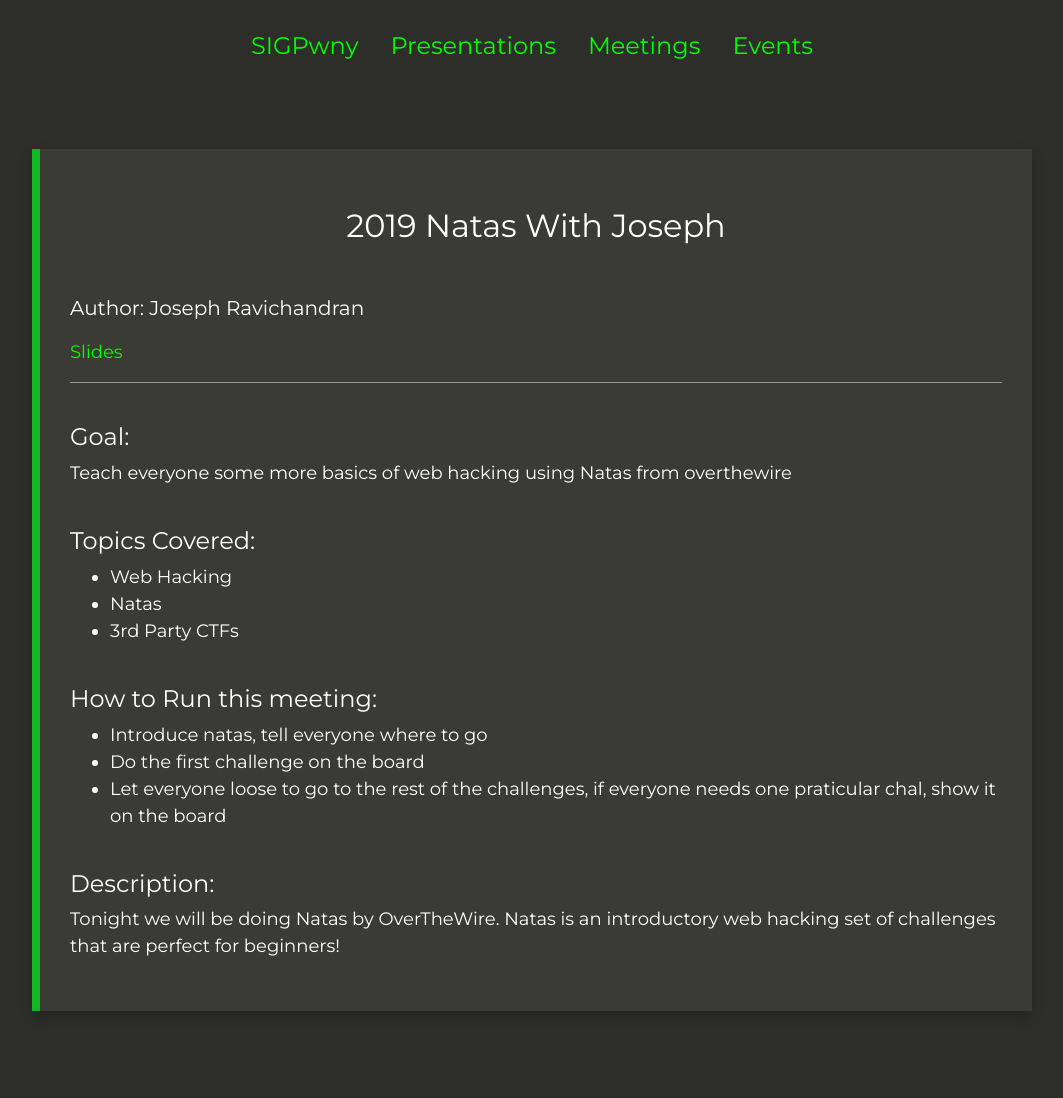
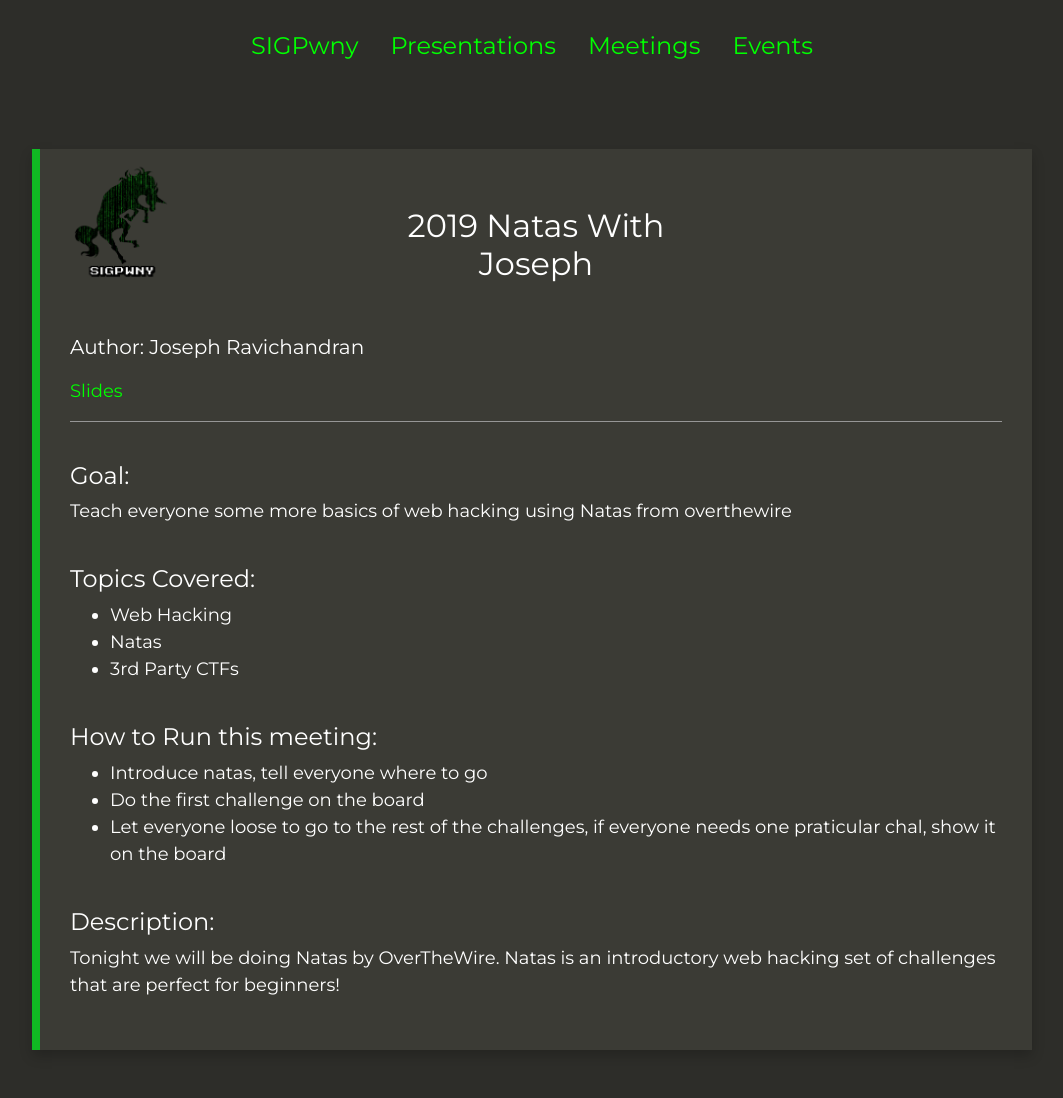
Before and after one commit to sigpwny/sigpwny.github.io-archive, a Jekyll site: the page built from _meetings/2019-natas.md, in a window 1280 px wide. Shown: the whole page, without its empty margins (108-1171 px from the left). Built offline with Jekyll 4.4.1, drawn with Linux system fonts in a browser that asks for light colours; nearby versions of some CDN libraries; before the commit the page ends 1059 px from its top, so only the background shows below that.

Commit message:
Add logo to corner of page

```diff
--- a/_layouts/meeting.html
+++ b/_layouts/meeting.html
@@ -5,8 +5,21 @@
 <div class="container mb-5">
   <div class="row">
     <div class="col panel mt-5">
+      <div class="row">
+        <div class="col align-right">
+          <img src="{{ site.baseurl }}/images/logo.png" class="rounded my-1" height="115" width="100"/>
+        </div>
+        <div class="col">
           <h2 class="my-5 header">{{ page.title }}</h2>
+        </div>
+        <div class="col">
+        </div>
+      </div>
+
+      {% if page.credit %}
       <p class="lead"> Author: {{ page.credit }} </p>
+      {% endif %}
+
       <a class="mr-3" href='{{ page.slides }}'>Slides</a>
       {% if page.link-to-assets != "" %}
       <a href='{{ page.link-to-assets}}'>Required Files</a>
```
Also changed, not shown: _layouts/page.html (+10 -1 lines). Lines whose indentation alone changed are shown as unchanged.
